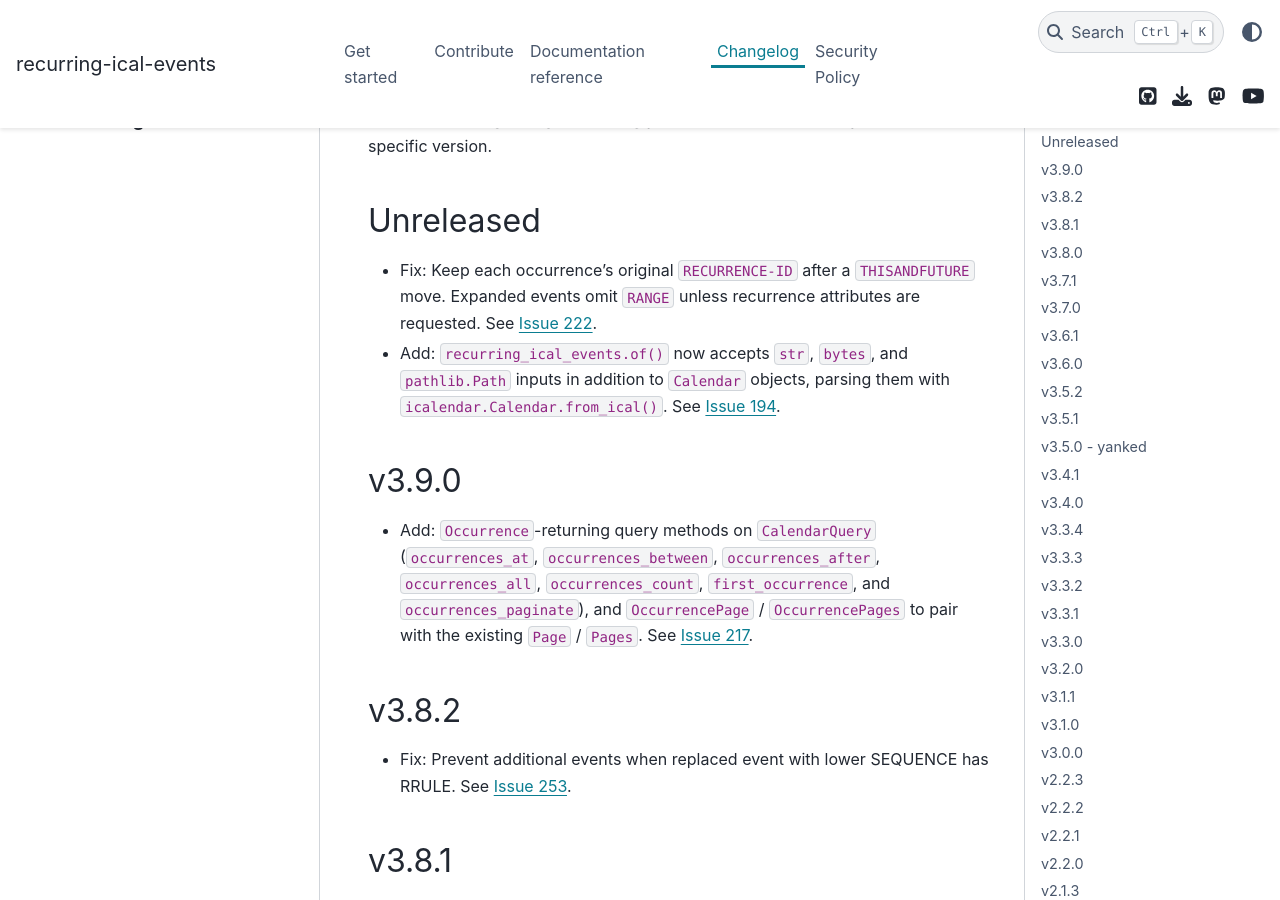
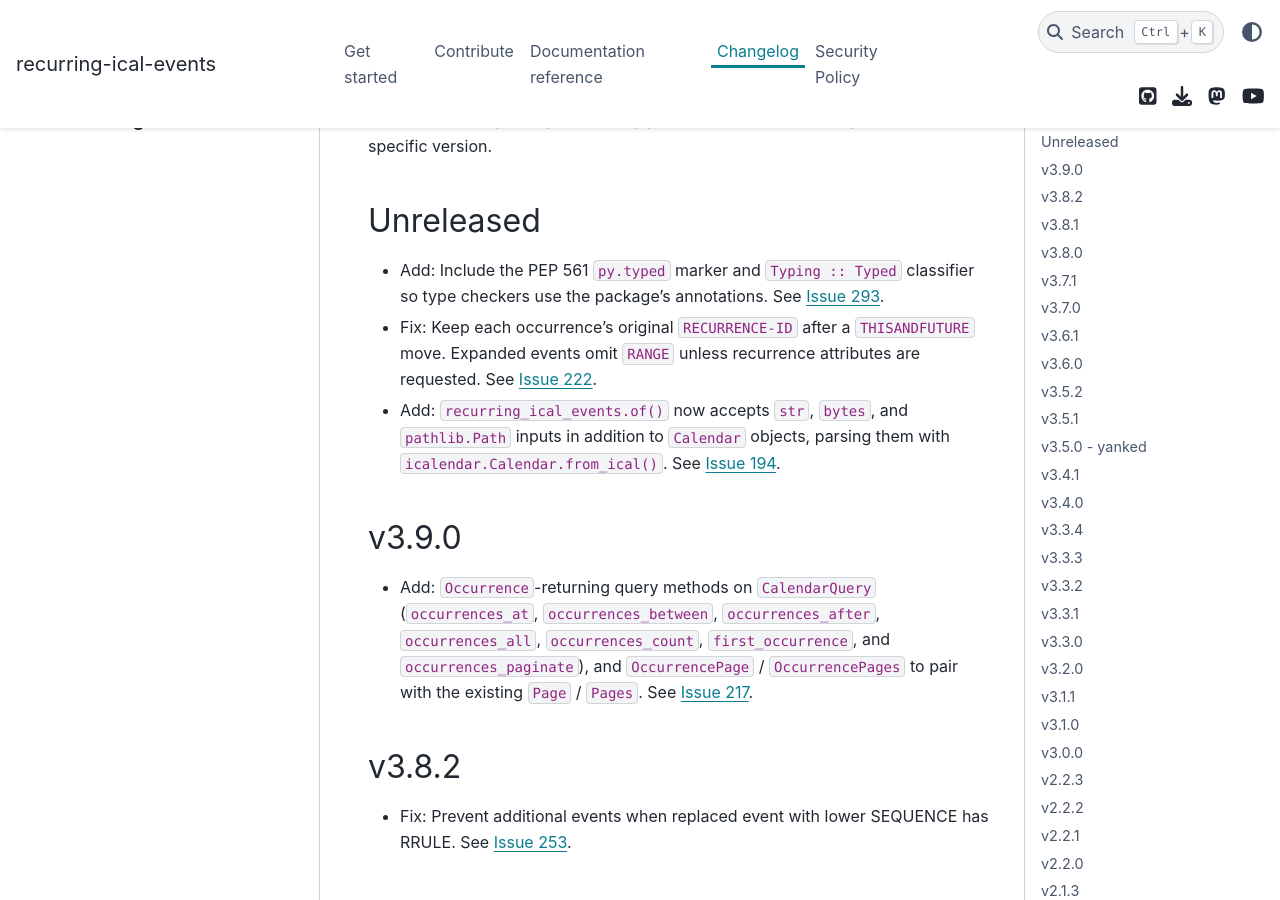
Before and after one commit to niccokunzmann/python-recurring-ical-events, a Sphinx documentation site: the page built from docs/changelog.md, in a window 1280 px wide and 900 px high, scrolled down 315 px. Built offline with Sphinx 7.4.7 and the PyData theme 0.15.4, drawn with Linux system fonts in a browser that asks for light colours.

Commit message:
fix: ship the PEP 561 typing marker in distributions
AI-assisted implementation and verification with OpenAI Codex (gpt-6.1-sol).

```diff
--- a/docs/changelog.md
+++ b/docs/changelog.md
@@ -17,6 +17,7 @@ To avoid breaking changes breaking your code, install this library fixed to a sp
 
 ## Unreleased
 
+- Add: Include the PEP 561 `py.typed` marker and `Typing :: Typed` classifier so type checkers use the package's annotations. See [Issue 293](https://github.com/niccokunzmann/python-recurring-ical-events/issues/293).
 - Fix: Keep each occurrence's original `RECURRENCE-ID` after a `THISANDFUTURE` move. Expanded events omit `RANGE` unless recurrence attributes are requested. See [Issue 222](https://github.com/niccokunzmann/python-recurring-ical-events/issues/222).
 - Add: `recurring_ical_events.of()` now accepts `str`, `bytes`, and `pathlib.Path` inputs in addition to `Calendar` objects, parsing them with `icalendar.Calendar.from_ical()`. See [Issue 194](https://github.com/niccokunzmann/python-recurring-ical-events/issues/194).
 
--- a/pyproject.toml
+++ b/pyproject.toml
@@ -28,6 +28,7 @@ classifiers = [
     "Topic :: Software Development :: Libraries :: Python Modules",
     "Topic :: Utilities",
     "Natural Language :: English",
+    "Typing :: Typed",
     "Programming Language :: Python :: 3",
     "Programming Language :: Python :: 3 :: Only",
     "Programming Language :: Python :: 3.8",
```
Also changed, not shown: 2 other files.
